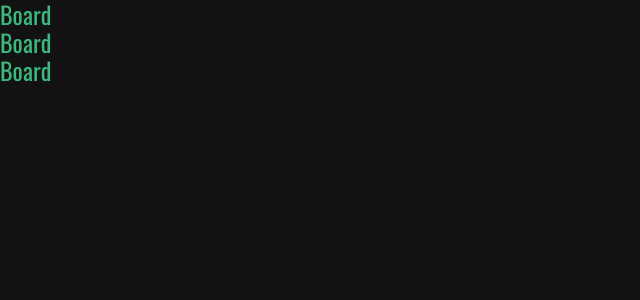
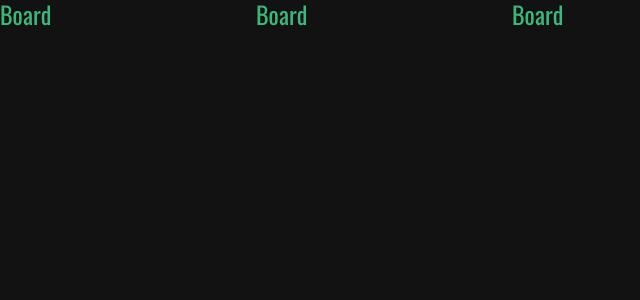
Before and after one commit to dino19981/RSS-project-management-app, a React (Create React App) app: page /boards in a window 1280 px wide. Shown: the top 300 px of the page, without its empty margins (0-640 px from the left). Built offline with nearby package versions, Linux system fonts and the light colour scheme.

Commit message:
feat: add styles to /boards route

```diff
--- /dev/null
+++ b/src/styles/sass/layout/_boards.scss
@@ -0,0 +1,4 @@
+.boards {
+  display: grid;
+  grid-template-columns: repeat(5, 1fr);
+}
--- a/src/styles/sass/main.scss
+++ b/src/styles/sass/main.scss
@@ -1,11 +1,12 @@
-@import 'base/_typography';
-@import 'base/_normalize';
-@import 'abstract/_variables';
-@import 'abstract/_mixins';
-@import 'base/_global';
+@import "base/_typography";
+@import "base/_normalize";
+@import "abstract/_variables";
+@import "abstract/_mixins";
+@import "base/_global";
 
 // layout
-@import 'layout/_header';
-@import 'layout/_main';
+@import "layout/_header";
+@import "layout/_main";
+@import "layout/_boards";
 
 // components
```
